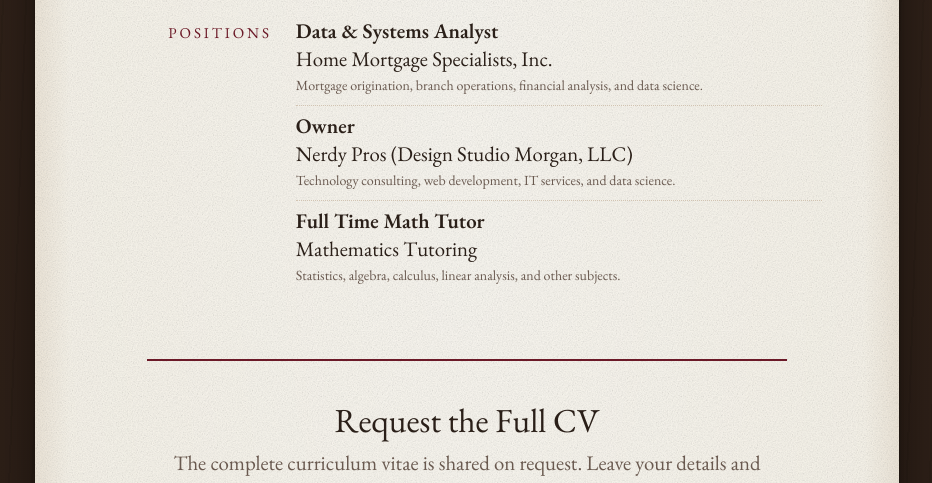
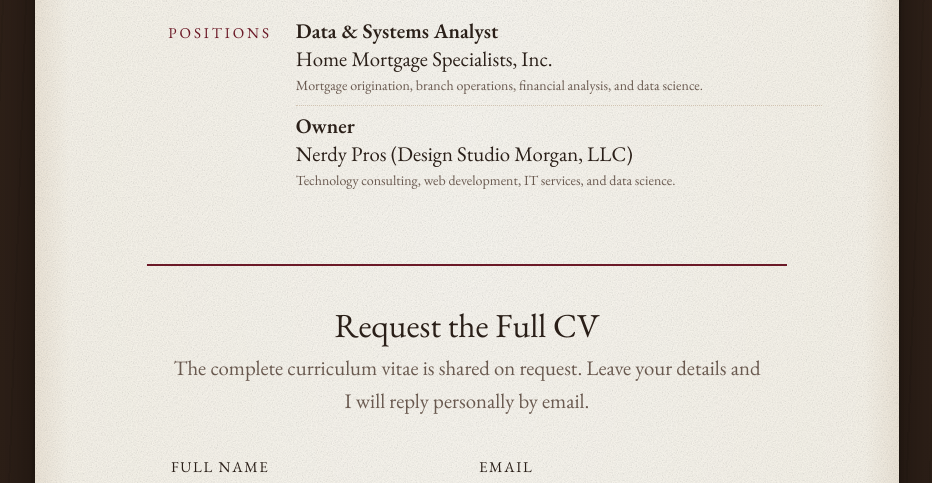
Before and after one commit to dsmorgancodes/dsmorgan-site, a Flask app: page /cv in a window 1280 px wide. Shown: the part 461-944 px from the top of the page, without its empty margins (173-1105 px from the left). Run offline with Flask 3, Linux system fonts and the light colour scheme; parts of the project's set-up code (start-up, migrations or seed data) failed here and were passed over.

Commit message:
Updated CV Page
I am not any longer a full time tutor

```diff
--- a/app/templates/pages/cv.html
+++ b/app/templates/pages/cv.html
@@ -43,11 +43,6 @@
           <p>Nerdy Pros (Design Studio Morgan, LLC)</p>
           <p class="help-text">Technology consulting, web development, IT services, and data science.</p>
         </div>
-        <div class="ledger-entry">
-          <h3>Full Time Math Tutor</h3>
-          <p>Mathematics Tutoring</p>
-          <p class="help-text">Statistics, algebra, calculus, linear analysis, and other subjects.</p>
-        </div>
       </div>
     </div>
   </section>
```
